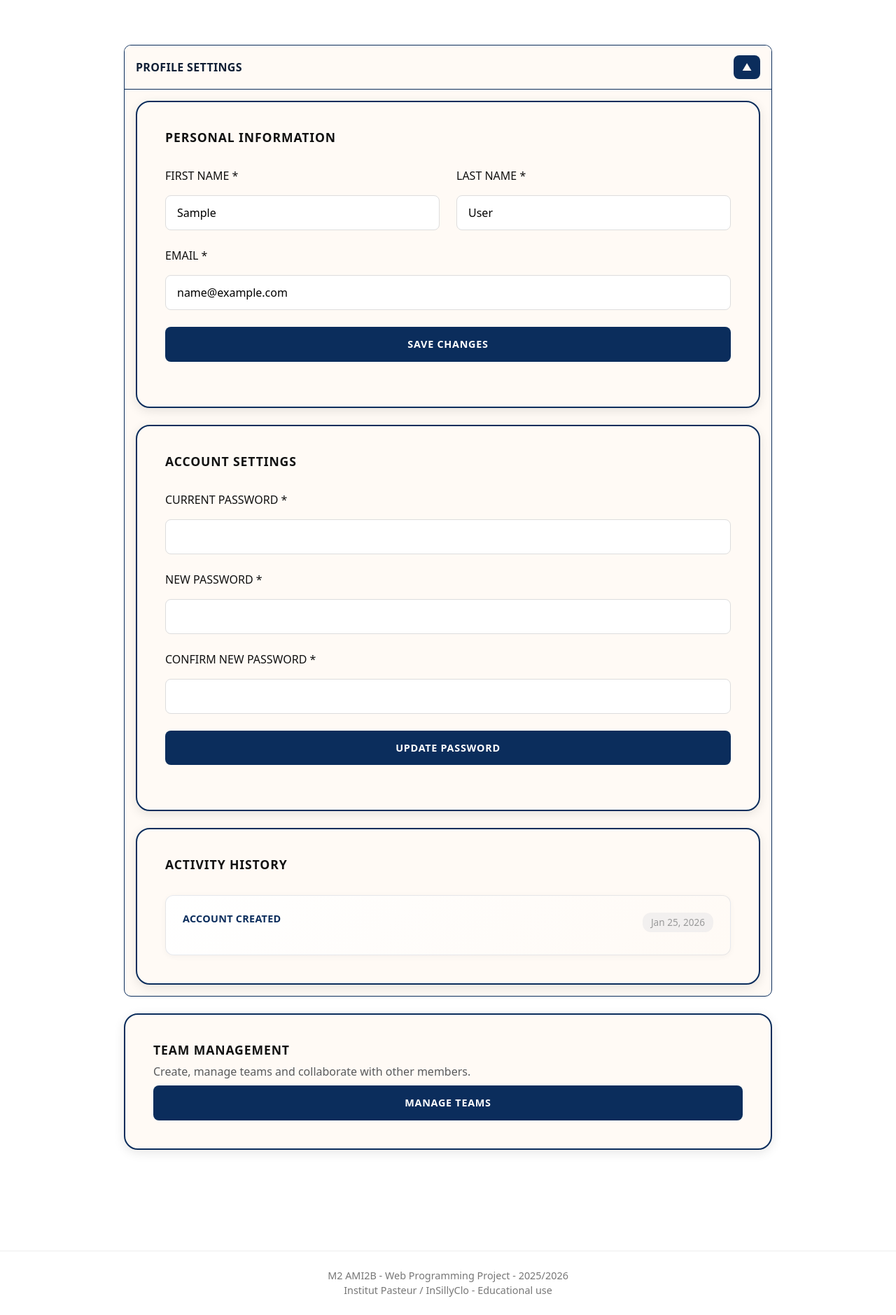
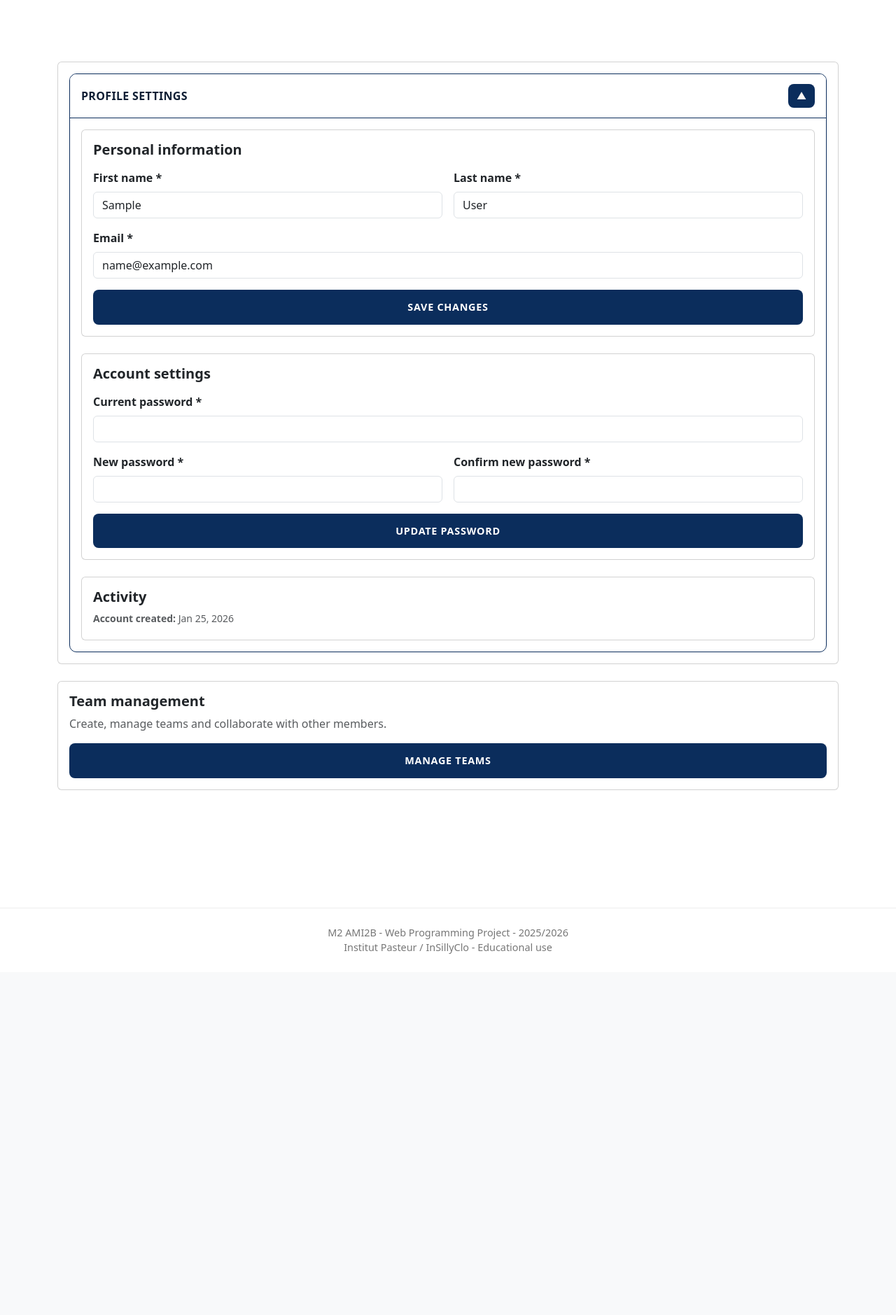
Before and after one commit to MiguelSenHer/projet-web-G4, a Django app: page /accounts/profile/ in a window 1280 px wide. Shown: the part 57-1936 px from the top of the page at 70% size. After the commit the page ends 1420 px from the top, so only its background shows below. Run offline with Django 5.2, Linux system fonts and the light colour scheme; the visitor is signed in with stand-in values (Sample User, id 1).

Commit message:
team creation + DB + scss fixes

```diff
--- a/src/accounts/templates/accounts/profile.html
+++ b/src/accounts/templates/accounts/profile.html
@@ -1,7 +1,7 @@
 {% extends "frontend/base.html" %}
 
 {% block title %}
-Sign up - InSillyClo
+Profile - InSillyClo
 {% endblock %}
 
 {% block content %}
@@ -18,14 +18,12 @@ Sign up - InSillyClo
 {% endif %}
 
 <section class="login-section">
-  <div class="container">
-    <div class="row justify-content-center">
-      <div class="col-lg-10">
-        <div class="profile-container-grid">
-          <div class="row g-4">
+  <div class="container py-4">
 
-            <!-- COLLAPSIBLE WRAPPER for the first 3 cards -->
-            <div class="col-lg-12">
+    <!-- PROFILE SETTINGS (minimal card like Create Team) -->
+    <div class="card mb-4">
+      <div class="card-body">
+
         <details class="profile-collapse" open>
           <summary class="profile-collapse-header">
             <span class="profile-collapse-title">PROFILE SETTINGS</span>
@@ -33,127 +31,164 @@ Sign up - InSillyClo
           </summary>
 
           <div class="profile-collapse-body">
+
             <div class="row g-4">
 
-                    <!-- Personal Information Card -->
-                    <div class="col-lg-12">
-                      <div class="login-panel profile-card h-100">
-                        <h2 class="panel-title">PERSONAL INFORMATION</h2>
+              <!-- PERSONAL INFORMATION -->
+              <div class="col-12">
+                <div class="card">
+                  <div class="card-body">
+                    <h5 class="fw-bold mb-3">Personal information</h5>
 
-                        <form class="login-form" method="post" action="{% url 'profile' %}">
+                    <form method="post" action="{% url 'profile' %}">
                       {% csrf_token %}
                       <input type="hidden" name="form_type" value="personal_info">
 
-                          <div class="form-row">
-                            <div class="form-group">
-                              <label for="profile_first_name" class="form-label">FIRST NAME <span class="required">*</span></label>
-                              <input type="text" id="profile_first_name" name="first_name" class="form-input" value="{{ user.first_name }}" required>
+                      <div class="row g-3">
+                        <div class="col-12 col-md-6">
+                          <label for="profile_first_name" class="form-label fw-semibold">First name *</label>
+                          <input
+                            type="text"
+                            id="profile_first_name"
+                            name="first_name"
+                            class="form-control"
+                            value="{{ user.first_name }}"
+                            required
+                          >
                         </div>
 
-                            <div class="form-group">
-                              <label for="profile_last_name" class="form-label">LAST NAME <span class="required">*</span></label>
-                              <input type="text" id="profile_last_name" name="last_name" class="form-input" value="{{ user.last_name }}" required>
+                        <div class="col-12 col-md-6">
+                          <label for="profile_last_name" class="form-label fw-semibold">Last name *</label>
+                          <input
+                            type="text"
+                            id="profile_last_name"
+                            name="last_name"
+                            class="form-control"
+                            value="{{ user.last_name }}"
+                            required
+                          >
+                        </div>
+
+                        <div class="col-12">
+                          <label for="profile_email" class="form-label fw-semibold">Email *</label>
+                          <input
+                            type="email"
+                            id="profile_email"
+                            name="email"
+                            class="form-control"
+                            value="{{ user.email }}"
+                            required
+                          >
                         </div>
                       </div>
 
-                          <div class="form-group">
-                            <label for="profile_email" class="form-label">EMAIL <span class="required">*</span></label>
-                            <input type="email" id="profile_email" name="email" class="form-input" value="{{ user.email }}" required>
+                      <div class="mt-3">
+                        <button type="submit" class="btn-create">Save changes</button>
                       </div>
+                    </form>
 
-                          <button type="submit" class="btn-login">SAVE CHANGES</button>
-                        </form>
-                      </div>
-                    </div>
-
-                    <!-- Account Settings Card -->
-                    <div class="col-lg-12">
-                      <div class="login-panel profile-card h-100">
-                        <h2 class="panel-title">ACCOUNT SETTINGS</h2>
-
-                        <form class="login-form" method="post" action="{% url 'profile' %}">
-                          {% csrf_token %}
-                          <input type="hidden" name="form_type" value="change_password">
-
-                          <div class="form-group">
-                            <label for="current_password" class="form-label">CURRENT PASSWORD <span class="required">*</span></label>
-                            <input type="password" id="current_password" name="old_password" class="form-input" required>
-                          </div>
-
-                          <div class="form-group">
-                            <label for="new_password" class="form-label">NEW PASSWORD <span class="required">*</span></label>
-                            <input type="password" id="new_password" name="new_password1" class="form-input" required>
-                          </div>
-
-                          <div class="form-group">
-                            <label for="confirm_new_password" class="form-label">CONFIRM NEW PASSWORD <span class="required">*</span></label>
-                            <input type="password" id="confirm_new_password" name="new_password2" class="form-input" required>
-                          </div>
-
-                          <button type="submit" class="btn-login">UPDATE PASSWORD</button>
-                        </form>
-                      </div>
-                    </div>
-
-                    <!-- Activity History Card -->
-                    <div class="col-lg-12">
-                      <div class="login-panel profile-card">
-                        <h2 class="panel-title">ACTIVITY HISTORY</h2>
-
-                        <div class="activity-timeline">
-                          <div class="activity-item">
-                            <div class="activity-content">
-                              <div class="activity-header">
-                                <h5 class="activity-title">Account Created</h5>
-                                <span class="activity-date">{{ user.date_joined|date:"M d, Y" }}</span>
                   </div>
                 </div>
               </div>
 
-                          {% if user.last_login %}
-                          <div class="activity-item">
-                            <div class="activity-content">
-                              <div class="activity-header">
-                                <h5 class="activity-title">Last Login</h5>
+              <!-- ACCOUNT SETTINGS -->
+              <div class="col-12">
+                <div class="card">
+                  <div class="card-body">
+                    <h5 class="fw-bold mb-3">Account settings</h5>
+
+                    <form method="post" action="{% url 'profile' %}">
+                      {% csrf_token %}
+                      <input type="hidden" name="form_type" value="change_password">
+
+                      <div class="row g-3">
+                        <div class="col-12">
+                          <label for="current_password" class="form-label fw-semibold">Current password *</label>
+                          <input
+                            type="password"
+                            id="current_password"
+                            name="old_password"
+                            class="form-control"
+                            required
+                          >
                         </div>
-                              <p class="activity-description">
-                                You last accessed your account on {{ user.last_login|date:"F d, Y \a\t g:i A" }}.
-                              </p>
+
+                        <div class="col-12 col-md-6">
+                          <label for="new_password" class="form-label fw-semibold">New password *</label>
+                          <input
+                            type="password"
+                            id="new_password"
+                            name="new_password1"
+                            class="form-control"
+                            required
+                          >
+                        </div>
+
+                        <div class="col-12 col-md-6">
+                          <label for="confirm_new_password" class="form-label fw-semibold">Confirm new password *</label>
+                          <input
+                            type="password"
+                            id="confirm_new_password"
+                            name="new_password2"
+                            class="form-control"
+                            required
+                          >
                         </div>
                       </div>
+
+                      <div class="mt-3">
+                        <button type="submit" class="btn-create">Update password</button>
+                      </div>
+                    </form>
+
+                  </div>
+                </div>
+              </div>
+
+              <!-- ACTIVITY (simple, minimal) -->
+              <div class="col-12">
+                <div class="card">
+                  <div class="card-body">
+                    <h5 class="fw-bold mb-2">Activity</h5>
+
+                    <div class="text-muted small">
+                      <div class="mb-1">
+                        <strong>Account created:</strong> {{ user.date_joined|date:"M d, Y" }}
+                      </div>
+                      {% if user.last_login %}
+                        <div>
+                          <strong>Last login:</strong> {{ user.last_login|date:"M d, Y \\a\\t H:i" }}
+                        </div>
                       {% endif %}
+                    </div>
+
                   </div>
                 </div>
               </div>
 
             </div>
+
           </div>
         </details>
+
+      </div>
     </div>
 
-            <!-- NOT collapsible -->
-            <div class="col-lg-12">
-              <div class="login-panel profile-card h-100">
-                <h2 class="panel-title mb-2">TEAM MANAGEMENT</h2>
-
-                <p class="mb-2 text-muted">
+    <!-- TEAM MANAGEMENT (same minimal style as Create Team) -->
+    <div class="card">
+      <div class="card-body">
+        <h5 class="fw-bold mb-2">Team management</h5>
+        <p class="text-muted mb-3">
           Create, manage teams and collaborate with other members.
         </p>
 
-                <a href="{% url 'teams' %}"
-                   class="btn-login w-100 d-block text-center"
-                   style="text-decoration: none;">
-                  MANAGE TEAMS
+        <a href="{% url 'teams' %}" class="btn-create text-center">
+          Manage teams
         </a>
       </div>
     </div>
 
   </div>
-        </div>
-      </div>
-    </div>
-  </div>
 </section>
 
-
 {% endblock %}
--- a/src/accounts/templates/accounts/teams_create.html
+++ b/src/accounts/templates/accounts/teams_create.html
@@ -108,4 +108,8 @@
   </div>
 </div>
 
+    <div class="text-center mt-4">
+    <a href="{% url 'teams' %}" class="text-muted" style="text-decoration: none;">← Back to my teams</a>
+    </div>
+
 {% endblock %}
--- a/src/accounts/views.py
+++ b/src/accounts/views.py
@@ -9,8 +9,11 @@ from django.conf import settings
 from django.core.mail import EmailMessage
 from django.urls import reverse
 from .forms import SignUpForm
-from .models import PasswordReset
+from .models import PasswordReset, Team, TeamMembership
 from django.db.models import Q
+from django.db import transaction
+from django.db import IntegrityError
+from django.db.models import Case, When, IntegerField
 
 User = get_user_model()
 
@@ -210,16 +213,61 @@ def profile_view(request):
 # -----------------------
 # TEAMS PAGES
 # -----------------------
+
 @login_required
 def teams_view(request):
-    return render(request, "accounts/teams.html")
+    # All memberships of the current user
+    memberships = (
+        TeamMembership.objects
+        .select_related("team")
+        .filter(user=request.user)
+    )
 
+    teams_data = []
+
+    for membership in memberships:
+        team = membership.team
+
+        # All members of the team, leader first
+        members = (
+            team.memberships
+            .select_related("user")
+            .annotate(
+                role_order=Case(
+                    When(role=TeamMembership.Role.LEADER, then=0),
+                    default=1,
+                    output_field=IntegerField(),
+                )
+            )
+            .order_by("role_order", "joined_at")
+        )
+
+        teams_data.append({
+            "team": team,
+            "my_role": membership.role,
+            "members_preview": members[:3],
+            "members_count": members.count(),
+            "is_leader": membership.role == TeamMembership.Role.LEADER,
+        })
+
+    return render(
+        request,
+        "accounts/teams.html",
+        {"teams_data": teams_data},
+    )
 
 @login_required
 def teams_create_view(request):
     q = request.GET.get("user_q", "").strip()
+
+    # Selected users stored in session
+    selected_ids = request.session.get("team_selected_ids", [])
+    selected_ids = [int(x) for x in selected_ids if str(x).isdigit()]
+    request.session["team_selected_ids"] = selected_ids
+
+    selected_users = User.objects.filter(id__in=selected_ids).order_by("email")
+
     users = []
-
     if q:
         users = (
             User.objects
@@ -230,34 +278,71 @@ def teams_create_view(request):
                 Q(last_name__icontains=q)
             )
             .exclude(pk=request.user.pk)
+            .exclude(id__in=selected_ids)         # hide already selected users
             .order_by("email")[:20]
         )
 
-    # no DB yet
-    selected_ids = request.session.get("team_selected_ids", [])
-    selected_users = User.objects.filter(id__in=selected_ids).order_by("email")
+    if request.method == "POST":
+        action = request.POST.get("action", "").strip()
 
-    # add remove membersss
-    if request.method == "POST":
-        action = request.POST.get("action")
-        user_id = request.POST.get("user_id")
+        # 1) Add/remove members
+        if action in {"add", "remove"}:
+            user_id = request.POST.get("user_id")
 
-        if user_id and user_id.isdigit():
-            user_id = int(user_id)
+            if user_id and user_id.isdigit():
+                user_id = int(user_id)
 
-            if action == "add":
-                if user_id not in selected_ids:
-                    selected_ids.append(user_id)
-                    request.session["team_selected_ids"] = selected_ids
-                    messages.success(request, "Member added.")
-                return redirect(f"{request.path}?user_q={q}")
+                if action == "add":
+                    if user_id not in selected_ids:
+                        selected_ids.append(user_id)
+                        request.session["team_selected_ids"] = selected_ids
+                        messages.success(request, "Member added.")
+                    return redirect(f"{request.path}?user_q={q}")
 
-            if action == "remove":
-                if user_id in selected_ids:
-                    selected_ids.remove(user_id)
-                    request.session["team_selected_ids"] = selected_ids
-                    messages.success(request, "Member removed.")
-                return redirect(f"{request.path}?user_q={q}")
+                if action == "remove":
+                    if user_id in selected_ids:
+                        selected_ids.remove(user_id)
+                        request.session["team_selected_ids"] = selected_ids
+                        messages.success(request, "Member removed.")
+                    return redirect(f"{request.path}?user_q={q}")
+
+            messages.error(request, "Invalid member action.")
+            return redirect(request.path)
+
+        # 2) Create the team in DB
+        if action == "create_team":
+            team_name = request.POST.get("team_name", "").strip()
+
+            if not team_name:
+                messages.error(request, "Please provide a team name.")
+                return redirect(request.path)
+            try:
+                with transaction.atomic():
+                    team = Team.objects.create(name=team_name, teamleader=request.user)
+
+                    # Owner becomes leader (and also a member)
+                    TeamMembership.objects.create(
+                        team=team,
+                        user=request.user,
+                        role=TeamMembership.Role.LEADER,
+                    )
+
+                    # Add selected users as members
+                    for u in selected_users:
+                        TeamMembership.objects.get_or_create(
+                            team=team,
+                            user=u,
+                            defaults={"role": TeamMembership.Role.MEMBER},
+                        )
+
+                # Clear session selection after successful creation
+                request.session["team_selected_ids"] = []
+                messages.success(request, "Team created successfully.")
+                return redirect("teams")
+
+            except IntegrityError as e:
+                messages.error(request, str(e))
+                return redirect(request.path)
 
         messages.error(request, "Invalid action.")
         return redirect(request.path)
@@ -268,5 +353,6 @@ def teams_create_view(request):
         {
             "users": users,
             "selected_users": selected_users,
+            "user_q": q,
         },
     )
--- a/src/frontend/static/frontend/styles.css
+++ b/src/frontend/static/frontend/styles.css
@@ -725,7 +725,7 @@ form .btn-simulator:focus,
 .profile-collapse {
   border: 1px solid #0b2d5c;
   border-radius: 10px;
-  background: #fffaf5;
+  background: #fff;
   overflow: hidden;
 }
 
@@ -744,7 +744,7 @@ form .btn-simulator:focus,
   justify-content: space-between;
   padding: 14px 16px;
   border-bottom: 1px solid #0b2d5c;
-  background: #fffaf5;
+  background: #fff;
 }
 
 .profile-collapse-title {
--- a/src/frontend/static/frontend/styles.scss
+++ b/src/frontend/static/frontend/styles.scss
@@ -770,7 +770,7 @@ $login-bg: #ffffff;
 .profile-collapse {
   border: 1px solid $login-blue;
   border-radius: 10px;
-  background: $bg-soft;
+  background: #fff;
   overflow: hidden;
 }
 
@@ -790,7 +790,7 @@ $login-bg: #ffffff;
   justify-content: space-between;
   padding: 14px 16px;
   border-bottom: 1px solid $brand-blue;
-  background: $bg-soft;
+  background: #fff;
 }
 
 .profile-collapse-title {
--- a/src/frontend/templates/frontend/base.html
+++ b/src/frontend/templates/frontend/base.html
@@ -18,6 +18,9 @@
   <!-- Bootstrap Icons -->
   <link href="https://cdn.jsdelivr.net/npm/bootstrap-icons@1.11.3/font/bootstrap-icons.min.css" rel="stylesheet">
 
+  <link rel="icon"
+        type="image/png"
+        href="{% static 'frontend/img/logo-insillyclo.png' %}">
 
 </head>
 
```
Also changed, not shown: other parts of src/frontend/static/frontend/styles.css (+28 -0 lines), other parts of src/frontend/static/frontend/styles.scss (+28 -0 lines), src/accounts/forms.py (+9 -1 lines), src/accounts/models.py (+40 -0 lines), src/accounts/templates/accounts/teams.html (+71 -55 lines), src/accounts/migrations/0004_team_teammembership.py (added), src/accounts/templates/accounts/manage_team.html (added), src/frontend/static/frontend/img/logo-insillyclo.png (added), 1 other file. Lines whose indentation alone changed are shown as unchanged.
